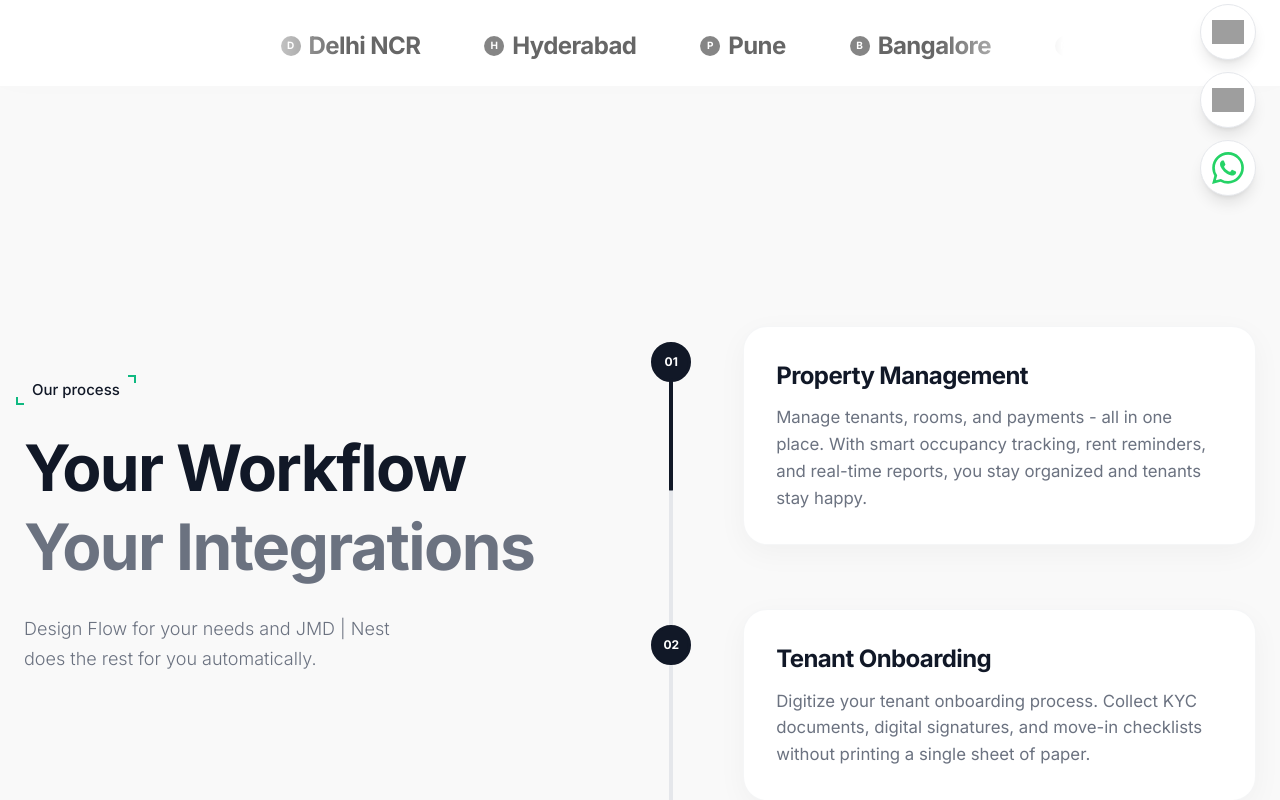
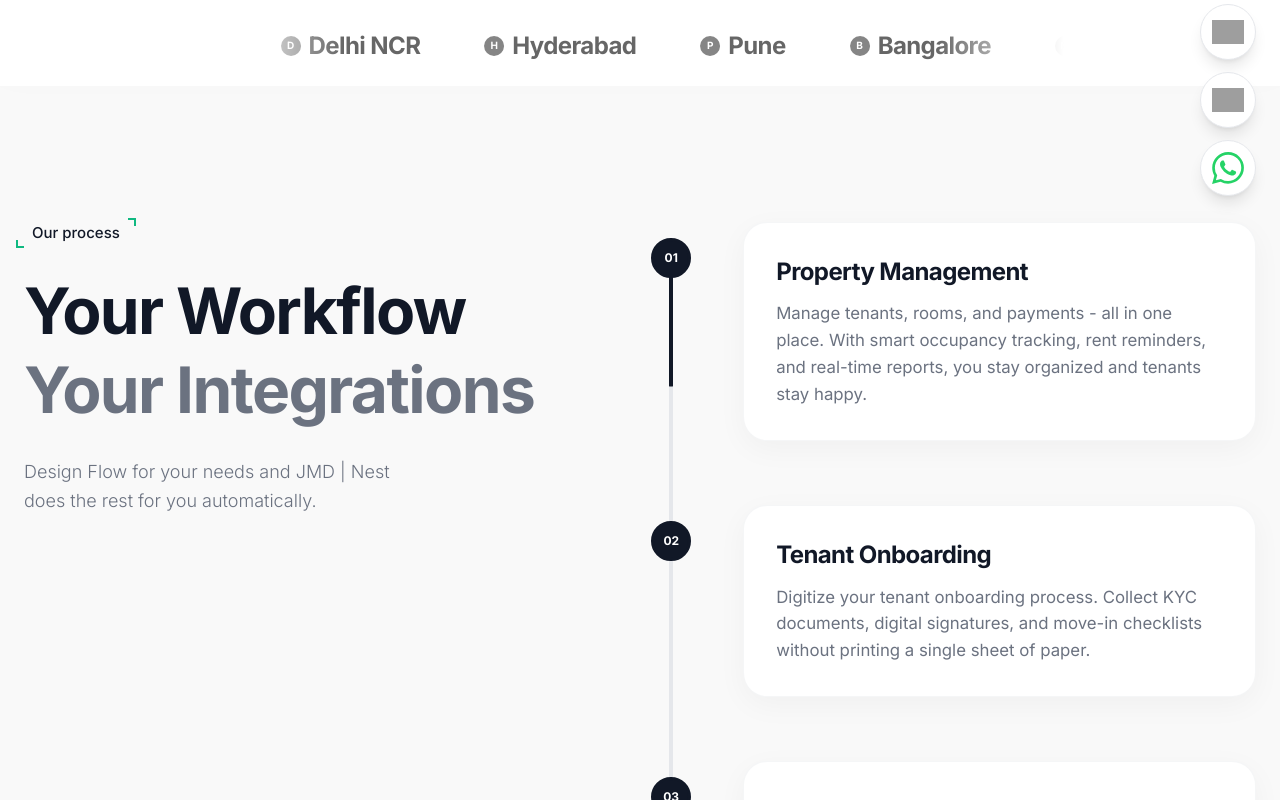
Before and after one commit to yashchavan5/jmdnest2, a Next.js app: page / in a window 1280 px wide. Shown: the part 580-1380 px from the top of the page. Built offline with nearby package versions, Linux system fonts and the light colour scheme; grey boxes are pictures that could not be loaded.

Commit message:
feat: remove large gap above Your Workflow in features section

```diff
--- a/src/components/sections/features.tsx
+++ b/src/components/sections/features.tsx
@@ -55,7 +55,7 @@ export function FeaturesSection() {
         <div className="flex flex-col lg:flex-row items-start gap-12 lg:gap-24 relative">
 
           {/* Left Sticky Part - Pinned during scroll only on desktop */}
-          <div className="w-full lg:w-[45%] lg:sticky lg:top-0 h-auto lg:h-screen flex flex-col items-center lg:items-start justify-center text-center lg:text-left pt-6 pb-12 lg:pt-0 lg:pb-0 z-30 bg-transparent transition-all">
+          <div className="w-full lg:w-[45%] lg:sticky lg:top-0 h-auto lg:h-screen flex flex-col items-center lg:items-start lg:justify-start text-center lg:text-left pt-6 pb-12 lg:pt-24 lg:pb-0 z-30 bg-transparent transition-all">
             <div className="inline-flex items-center justify-center relative mb-4 lg:mb-8">
               <div className="absolute -left-2 -bottom-1 w-2 h-2 border-l-2 border-b-2 border-[#10b981]"></div>
               <div className="absolute -right-2 -top-1 w-2 h-2 border-r-2 border-t-2 border-[#10b981]"></div>
@@ -75,7 +75,7 @@ export function FeaturesSection() {
           </div>
 
           {/* Right Scrolling Part - Scrolls naturally while left is pinned */}
-          <div className="lg:w-[55%] relative pt-12 pb-8 lg:pt-[25vh] lg:pb-[10vh]">
+          <div className="lg:w-[55%] relative pt-12 pb-8 lg:pt-24 lg:pb-24">
             <div className="flex flex-col gap-12 md:gap-16 relative z-10">
               {/* The vertical timeline line */}
               <div className="absolute left-6 md:left-[2.5rem] top-5 w-[4px] bg-gray-200 z-[-1] ml-[-2px]" style={{ height: 'calc(100% - 150px)' }}>
```
